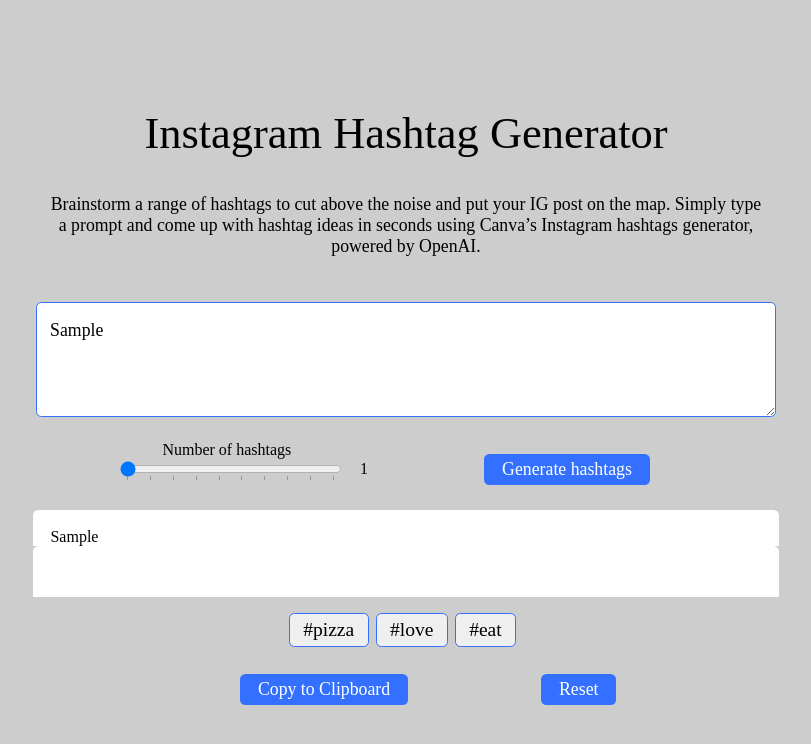
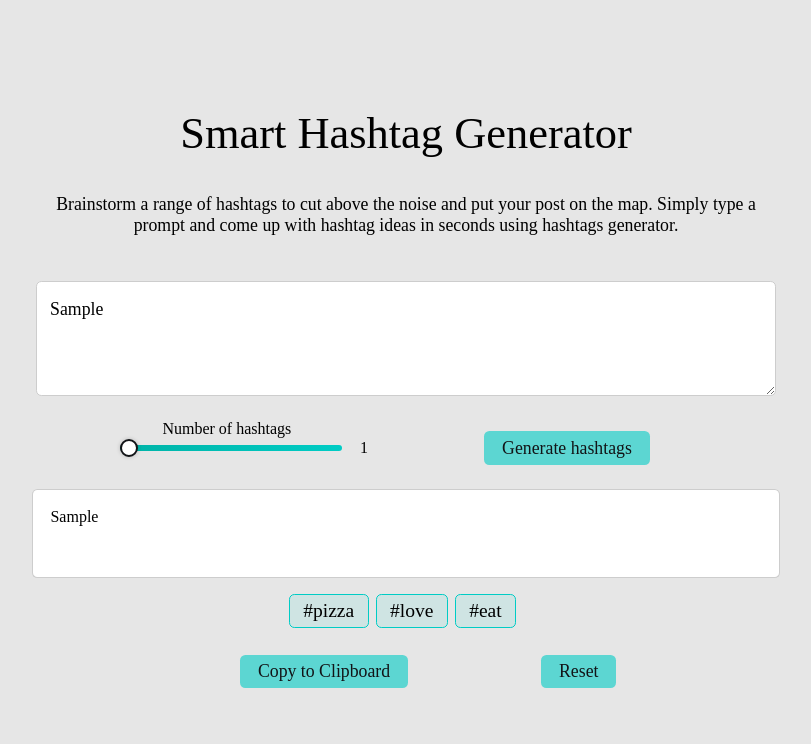
Before and after one commit to pylypchukroman/smart_hashtag_generator, a React (Create React App) app in the folder hashtag_generator/: page / in a window 1280 px wide. Both pictures are taken after typing "Sample" into the empty fields and a click on the button "Generate hashtags". Shown: the top 744 px of the page, without its empty margins (234-1045 px from the left). Built offline with nearby package versions, Linux system fonts and the light colour scheme.

Commit message:
updated finale styles

```diff
--- a/hashtag_generator/src/App.module.scss
+++ b/hashtag_generator/src/App.module.scss
@@ -6,7 +6,7 @@
   @include mixins.size('padding-left', 10, 20);
   @include mixins.size('padding-top', 100, 120);
   @include mixins.size('padding-bottom', 20, 150);
-  background-color: varibles.$silver;
+  background-color: rgba(varibles.$silver, 0.5);
   height: 100vh;
   display: flex;
   align-items: center;
--- a/hashtag_generator/src/components/Hashtag/Hashtag.module.scss
+++ b/hashtag_generator/src/components/Hashtag/Hashtag.module.scss
@@ -11,5 +11,11 @@
   @include mixins.size('border-radius', 4, 6);
   width: auto;
   font-family: varibles.$ubuntu;
-  border: 1px solid varibles.$light-blue;
+  border: 1px solid varibles.$main-color;
+  cursor: pointer;
+  transition: scale 0.3s ease-in-out;
+  background-color: rgba(varibles.$main-color, 0.1);
+  &:hover {
+    scale: 1.1;
+  }
 }
--- a/hashtag_generator/src/components/Hero/Hero.jsx
+++ b/hashtag_generator/src/components/Hero/Hero.jsx
@@ -5,10 +5,10 @@
 
         <div className={styles.heroArea}>
             <p className={styles.heroText}>
-                Instagram Hashtag Generator
+                Smart Hashtag Generator
             </p>
             <p className={styles.secondaryText}>
-                Brainstorm a range of hashtags to cut above the noise and put your IG post on the map. Simply type a prompt and come up with hashtag ideas in seconds using Canva’s Instagram hashtags generator, powered by OpenAI.
+                Brainstorm a range of hashtags to cut above the noise and put your post on the map. Simply type a prompt and come up with hashtag ideas in seconds using hashtags generator.
             </p>
         </div>
     )
--- a/hashtag_generator/src/components/Input/Input.jsx
+++ b/hashtag_generator/src/components/Input/Input.jsx
@@ -34,7 +34,8 @@
             {!isFocused && !inputValue.trim() && (
                 <div
                     className={styles.animatedTextStyle}
-                    style={{ opacity: visible ? 1 : 0 }}
+                    style={{ opacity: visible ? 1 : 0
+                }}
                 >
                     {texts[index]}
                 </div>
--- a/hashtag_generator/src/components/Input/Input.module.scss
+++ b/hashtag_generator/src/components/Input/Input.module.scss
@@ -18,20 +18,29 @@
     @include mixins.size('width', 300, 800);
     @include mixins.size('border-radius', 4, 6);
     font-family: varibles.$ubuntu;
-    border: 1px solid varibles.$light-blue;
+    border: 1px solid varibles.$silver;
     outline: none;
     position: relative;
     background-color: varibles.$white;
     text-align: start;
+    transition: background-color 1s ease-in-out;
+    &:active,
+    &:focus{
+      outline: none;
+      border: 1px solid transparent;
+      background:
+       linear-gradient(white, white) padding-box,
+       linear-gradient(to right, varibles.$secondary-color, varibles.$main-color) border-box;
+    }
   }
 .animatedTextStyle {
   @include mixins.size('top', 20, 30);
-  @include mixins.size('left', 10, 15);
+  @include mixins.size('left', 10, 20);
   @include mixins.size('font-size', 10, 20);
   @include mixins.size('width', 250, 800);
   position: absolute;
   font-family: varibles.$ubuntu;
-  color: varibles.$dark-blue;
+  color: rgba(varibles.$secondary-color, 0.8);
   transform: translateY(-50%);
   pointer-events: none;
   transition: opacity 0.5s ease;
--- a/hashtag_generator/src/components/MainInput/MainInput.jsx
+++ b/hashtag_generator/src/components/MainInput/MainInput.jsx
@@ -50,6 +50,7 @@
                         onChange={handleNumberOfHashtagsChange}
                         value={numberOfHashtags}
                         list="values"
+                        className={styles.input}
                     >
                     </input>
                     <datalist id="values">
--- a/hashtag_generator/src/components/MainInput/MainInput.module.scss
+++ b/hashtag_generator/src/components/MainInput/MainInput.module.scss
@@ -13,6 +13,58 @@
   display: flex;
   align-items: center;
   justify-content: center;
+}
+.input {
+  -webkit-appearance: none;
+  appearance: none;
+  background-color: rgba(varibles.$silver, 0);
+  &::-webkit-slider-runnable-track {
+    height: 6px;
+    background: linear-gradient(to right, varibles.$secondary-color, varibles.$main-color);
+    border-radius: 3px;
+  }
+  &::-moz-range-track {
+    height: 6px;
+    background: linear-gradient(to right, varibles.$secondary-color, varibles.$main-color);
+    border-radius: 3px;
+  }
+  &::-ms-track {
+    height: 6px;
+    background: linear-gradient(to right, varibles.$secondary-color, varibles.$main-color);
+    border-radius: 3px;
+    border: none;
+    color: transparent;
+  }
+  &::-webkit-slider-thumb {
+    -webkit-appearance: none;
+    appearance: none;
+    width: 18px;
+    height: 18px;
+    border-radius: 50%;
+    background: varibles.$white;
+    cursor: pointer;
+    border: 2px solid varibles.$ebony;
+    margin-top: -6px;
+    box-shadow: 0 0 4px rgba(0, 0, 0, 0.2);
+  }
+  &::-moz-range-thumb {
+    width: 18px;
+    height: 18px;
+    border-radius: 50%;
+    background: varibles.$white;
+    cursor: pointer;
+    border: 2px solid varibles.$ebony;
+    box-shadow: 0 0 4px rgba(0, 0, 0, 0.2);
+  }
+  &::-ms-thumb {
+    width: 18px;
+    height: 18px;
+    border-radius: 50%;
+    background: varibles.$white;
+    cursor: pointer;
+    border: 2px solid varibles.$ebony;
+    box-shadow: 0 0 4px rgba(0, 0, 0, 0.2);
+  }
 }
 .title {
   position: absolute;
@@ -43,14 +95,19 @@
   @include mixins.size('margin-right', 10, 50);
   @include mixins.size('font-size', 10, 20);
   @include mixins.size('border-radius', 4, 6);
-  @include mixins.size('padding-top', 5, 5);
-  @include mixins.size('padding-bottom', 5, 5);
+  @include mixins.size('padding-top', 5, 7);
+  @include mixins.size('padding-bottom', 5, 7);
   @include mixins.size('padding-left', 10, 20);
   @include mixins.size('padding-right', 10, 20);
-  background-color: varibles.$light-blue;
+  background-color: rgba(varibles.$main-color, 0.6);
   height: auto;
   outline: none;
   border: none;
-  color: varibles.$white;
+  color: varibles.$ebony;
   font-family: varibles.$ubuntu;
+  cursor: pointer;
+  transition: background-color 0.3s ease-in-out;
+  &:hover {
+    background-color: varibles.$secondary-color;
+  }
 }
--- a/hashtag_generator/src/components/Output/Output.jsx
+++ b/hashtag_generator/src/components/Output/Output.jsx
@@ -1,4 +1,4 @@
-import React, {useContext, useState} from 'react';
+import React, {useContext, useRef, useState} from 'react';
 import {InputContext} from "../../context/inputContext";
 import {HashtagContext} from "../../context/hashtagsContext";
 import {Hashtag} from "../Hashtag/Hashtag";
@@ -8,6 +8,7 @@
     const { input, setInput } = useContext(InputContext);
     const { hashtags, setHashtags } = useContext(HashtagContext);
     const [hashtagsToShow, setHashtagsToShow] = useState([]);
+    const timeoutRef = useRef(null);
 
 
     const handleButtonClick = (hash) => {
@@ -29,15 +30,23 @@
     };
 
     const handleResetButtonClick = () => {
-        setInput(' ');
+        if (timeoutRef.current) {
+            clearTimeout(timeoutRef.current);
+        }
+        timeoutRef.current = setTimeout(() => {
+            setInput(' ');
+            setHashtagsToShow([]);
+        }, 1000)
         setHashtags([]);
-        setHashtagsToShow([]);
     };
 
     return (
         <div>
-            {hashtags.length >= 1 ? (
-                <div>
+            {
+                <div
+                    style={{ opacity: hashtags.length >= 1 ? 1 : 0
+                    }}
+                    className={styles.outputWrapper}>
                     <p className={styles.mainTextMsg}>
                         {input}
                     </p>
@@ -66,8 +75,7 @@
                             Reset
                         </button>
                     </div>
-                </div>
-                ) : null}
+                </div>}
         </div>
     );
 };
--- a/hashtag_generator/src/components/Output/Output.module.scss
+++ b/hashtag_generator/src/components/Output/Output.module.scss
@@ -1,6 +1,9 @@
 @use 'src/styles/mixins';
 @use 'src/styles/varibles';
 
+.outputWrapper {
+  transition: opacity 0.6s cubic-bezier(0.4, 0, 0.2, 1);
+}
 .mainTextMsg {
   @include mixins.size('padding-top', 10, 20);
   @include mixins.size('padding-left', 10, 20);
@@ -8,6 +11,9 @@
   @include mixins.size('font-size', 10, 18);
   @include mixins.size('border-top-left-radius', 4, 6);
   @include mixins.size('border-top-right-radius', 4, 6);
+  border-top: 1px solid varibles.$silver;
+  border-left: 1px solid varibles.$silver;
+  border-right: 1px solid varibles.$silver;
   padding-bottom: 0;
   margin-bottom: 0;
   font-family: varibles.$ubuntu;
@@ -20,8 +26,11 @@
   @include mixins.size('font-size', 10, 18);
   @include mixins.size('min-height', 10, 18);
   @include mixins.size('width', 300, 800);
-  @include mixins.size('border-top-left-radius', 4, 6);
-  @include mixins.size('border-top-right-radius', 4, 6);
+  @include mixins.size('border-bottom-left-radius', 4, 6);
+  @include mixins.size('border-bottom-right-radius', 4, 6);
+  border-bottom: 1px solid varibles.$silver;
+  border-left: 1px solid varibles.$silver;
+  border-right: 1px solid varibles.$silver;
   color: varibles.$dark-blue;
   margin-top: 0;
   font-family: varibles.$ubuntu;
@@ -46,15 +55,20 @@
   @include mixins.size('margin-left', 10, 100);
   @include mixins.size('margin-right', 10, 50);
   @include mixins.size('font-size', 10, 20);
-  @include mixins.size('padding-top', 5, 5);
-  @include mixins.size('padding-bottom', 5, 5);
+  @include mixins.size('padding-top', 5, 7);
+  @include mixins.size('padding-bottom', 5, 7);
   @include mixins.size('padding-left', 10, 20);
   @include mixins.size('padding-right', 10, 20);
   @include mixins.size('border-radius', 4, 6);
-  background-color: varibles.$light-blue;
+  background-color: rgba(varibles.$main-color, 0.6);
   height: auto;
   outline: none;
   border: none;
-  color: varibles.$white;
+  color: varibles.$ebony;
   font-family: varibles.$ubuntu;
+  cursor: pointer;
+  transition: background-color 0.3s ease-in-out;
+  &:hover {
+    background-color: varibles.$secondary-color;
+  }
 }
--- a/hashtag_generator/src/styles/varibles.scss
+++ b/hashtag_generator/src/styles/varibles.scss
@@ -1,4 +1,3 @@
-
 // sizing
 $breakpoint: 1024;
 $mobile-mockup: 375;
@@ -10,5 +9,7 @@
 $silver: #CDCDCD;
 $ebony: #121417;
 $white: #FFFFFF;
+$main-color: #00ccc5;
+$secondary-color: #00b3a7;
 
 $ubuntu: Ubuntu, serif;
```
